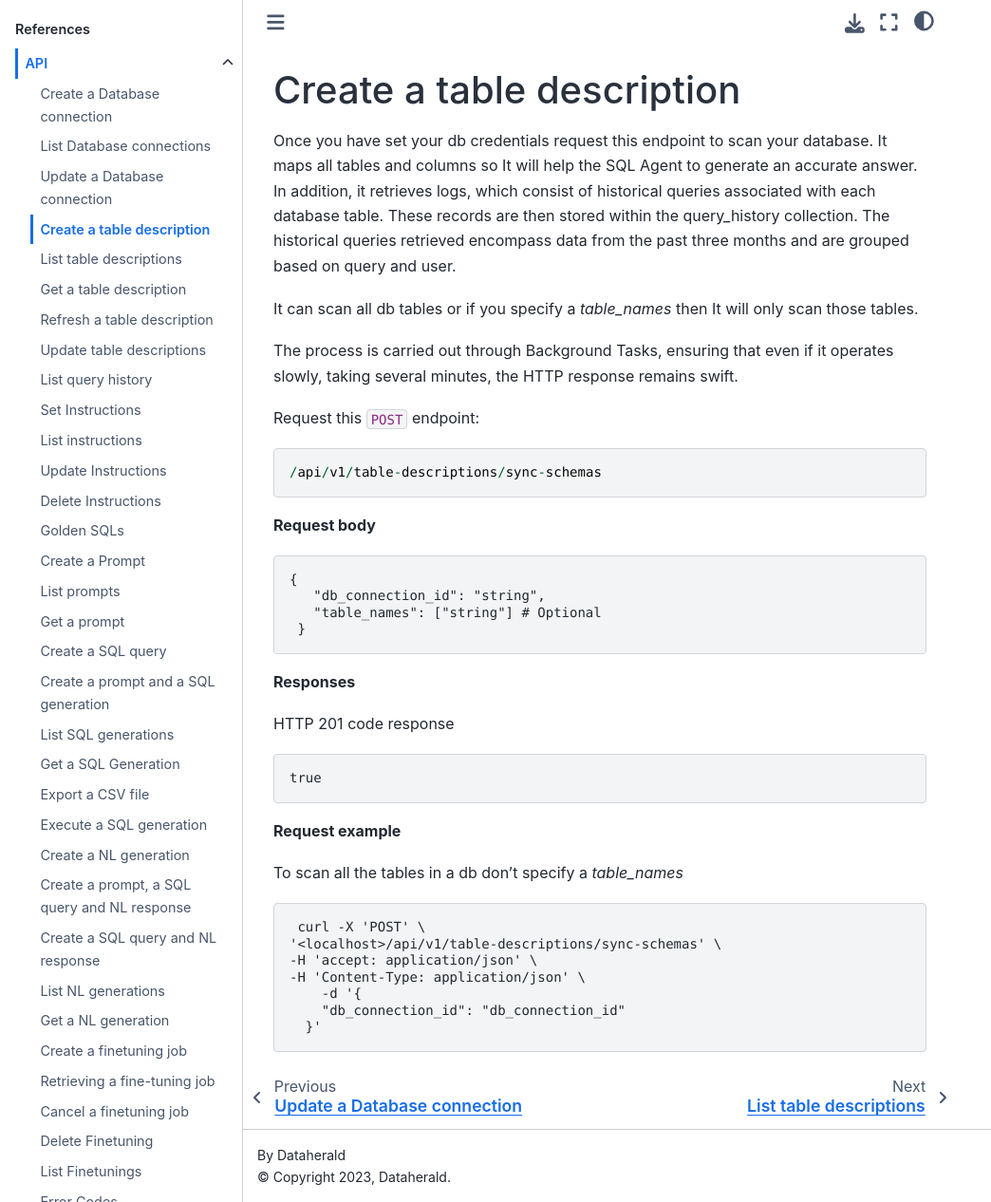
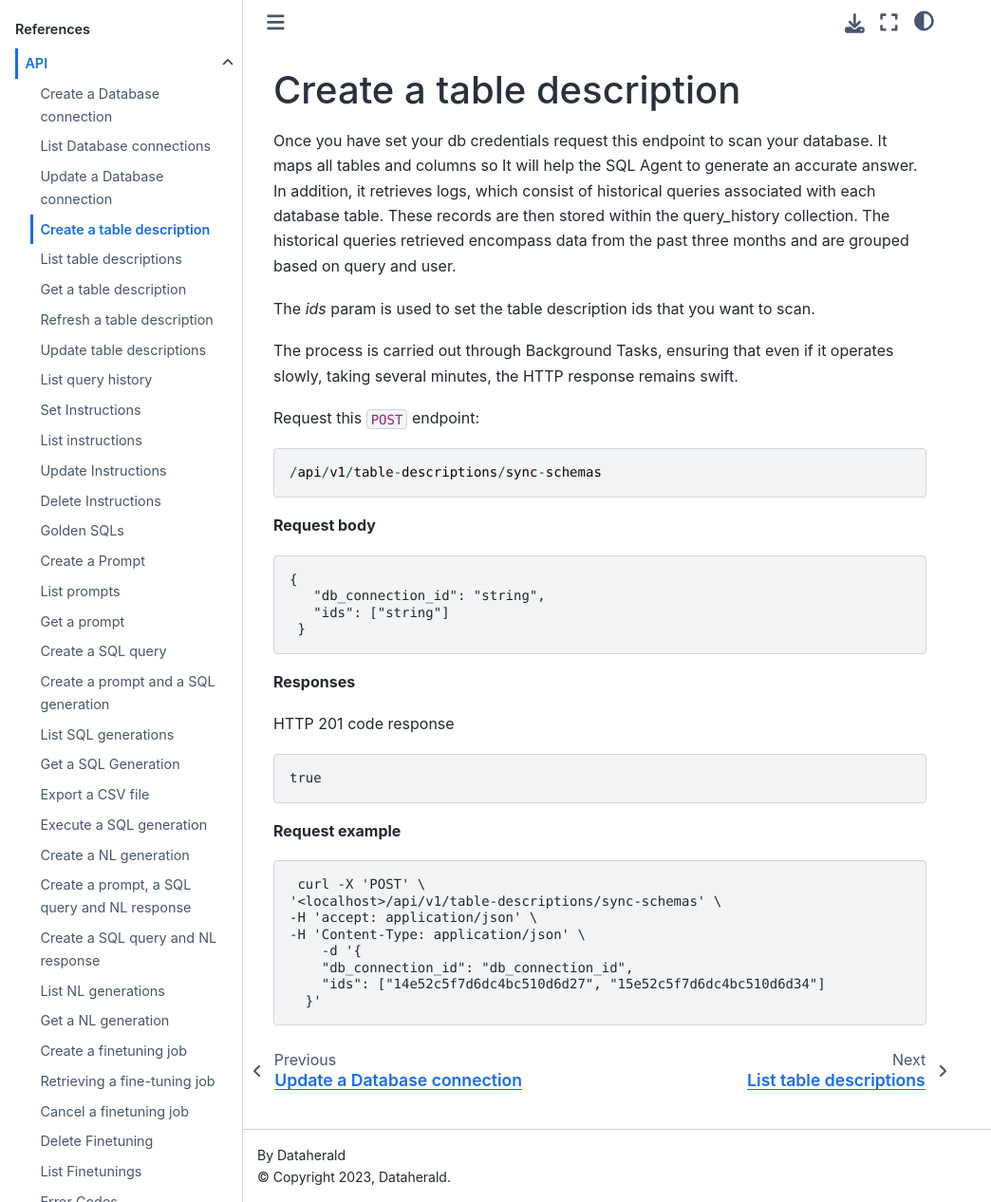
Before and after one commit to Dataherald/dataherald, a Sphinx documentation site: the page built from docs/api.scan_table_description.rst, in a window 1280 px wide and 1266 px high. Shown: the whole window at 95% size, without its empty margins (0-1044 px from the left). Built offline with Sphinx 7.4.7 and the Sphinx Book theme 1.1.4, drawn with Linux system fonts in a browser that asks for light colours.

```diff
--- a/docs/api.get_table_description.rst
+++ b/docs/api.get_table_description.rst
@@ -24,6 +24,7 @@ HTTP 200 code response
     "table_schema": "string",
     "status": "NOT_SCANNED | SYNCHRONIZING | DEPRECATED | SCANNED | FAILED"
     "error_message": "string",
+    "table_schema": "string",
     "columns": [
       {
         "name": "string",
--- a/docs/api.list_database_connections.rst
+++ b/docs/api.list_database_connections.rst
@@ -21,6 +21,7 @@ HTTP 200 code response
         "dialect": "databricks",
         "use_ssh": false,
         "connection_uri": "foooAABk91Q4wjoR2h07GR7_72BdQnxi8Rm6i_EjyS-mzz_o2c3RAWaEqnlUvkK5eGD5kUfE5xheyivl1Wfbk_EM7CgV4SvdLmOOt7FJV-3kG4zAbar=",
+        "schemas": null,
         "path_to_credentials_file": null,
         "llm_api_key": null,
         "ssh_settings": null
@@ -31,6 +32,7 @@ HTTP 200 code response
         "dialect": "postgres",
         "use_ssh": true,
         "connection_uri": null,
+        "schemas": null,
         "path_to_credentials_file": "bar-LWxPdFcjQw9lU7CeK_2ELR3jGBq0G_uQ7E2rfPLk2RcFR4aDO9e2HmeAQtVpdvtrsQ_0zjsy9q7asdsadXExYJ0g==",
         "llm_api_key": "gAAAAABlCz5TeU0ym4hW3bf9u21dz7B9tlnttOGLRDt8gq2ykkblNvpp70ZjT9FeFcoyMv-Csvp3GNQfw66eYvQBrcBEPsLokkLO2Jc2DD-Q8Aw6g_8UahdOTxJdT4izA6MsiQrf7GGmYBGZqbqsjTdNmcq661wF9Q==",
         "ssh_settings": {
--- a/docs/api.list_table_description.rst
+++ b/docs/api.list_table_description.rst
@@ -33,6 +33,7 @@ HTTP 200 code response
         "table_schema": "string",
         "status": "NOT_SCANNED | SYNCHRONIZING | DEPRECATED | SCANNED | FAILED"
         "error_message": "string",
+        "table_schema": "string",
         "columns": [
           {
             "name": "string",
--- a/docs/api.refresh_table_description.rst
+++ b/docs/api.refresh_table_description.rst
@@ -34,6 +34,7 @@ HTTP 201 code response
     "table_schema": "string",
     "status": "NOT_SCANNED | SYNCHRONIZING | DEPRECATED | SCANNED | FAILED"
     "error_message": "string",
+    "table_schema": "string",
     "columns": [
       {
         "name": "string",
--- a/docs/api.scan_table_description.rst
+++ b/docs/api.scan_table_description.rst
@@ -9,7 +9,7 @@ which consist of historical queries associated with each database table. These r
 query_history collection. The historical queries retrieved encompass data from the past three months and are grouped
 based on query and user.
 
-It can scan all db tables or if you specify a `table_names` then It will only scan those tables.
+The `ids` param is used to set the table description ids that you want to scan.
 
 The process is carried out through Background Tasks, ensuring that even if it operates slowly, taking several minutes, the HTTP response remains swift.
 
@@ -23,7 +23,7 @@ Request this ``POST`` endpoint::
 
    {
       "db_connection_id": "string",
-      "table_names": ["string"] # Optional
+      "ids": ["string"]
     }
 
 **Responses**
@@ -36,7 +36,6 @@ HTTP 201 code response
 
 **Request example**
 
-To scan all the tables in a db don't specify a `table_names`
 
 .. code-block:: rst
 
@@ -45,5 +44,6 @@ To scan all the tables in a db don't specify a `table_names`
   -H 'accept: application/json' \
   -H 'Content-Type: application/json' \
       -d '{
-      "db_connection_id": "db_connection_id"
+      "db_connection_id": "db_connection_id",
+      "ids": ["14e52c5f7d6dc4bc510d6d27", "15e52c5f7d6dc4bc510d6d34"]
     }'
```
Also changed, not shown: README.md (+22 -3 lines), docs/api.create_database_connection.rst (+26 -1 lines), 1 other file.
